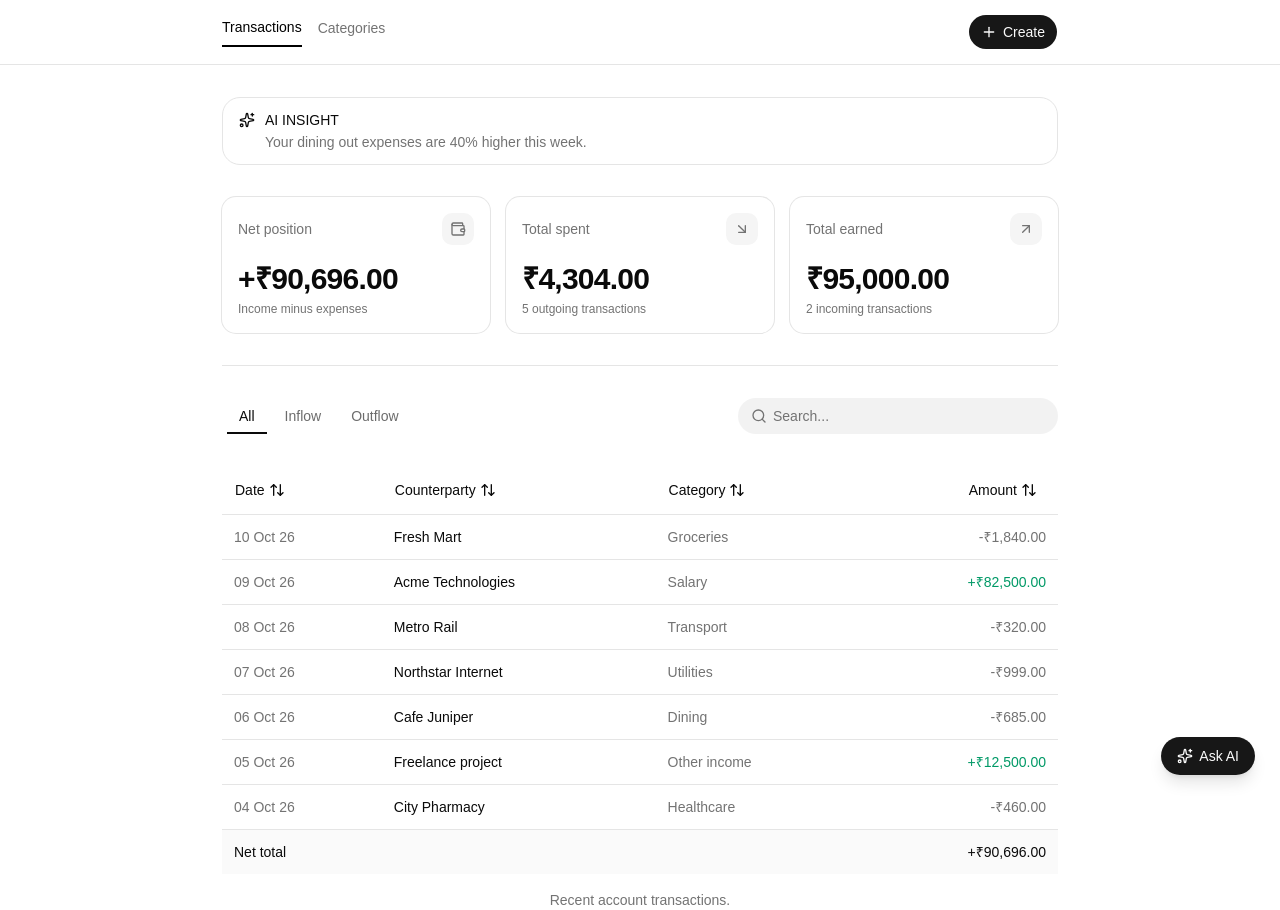
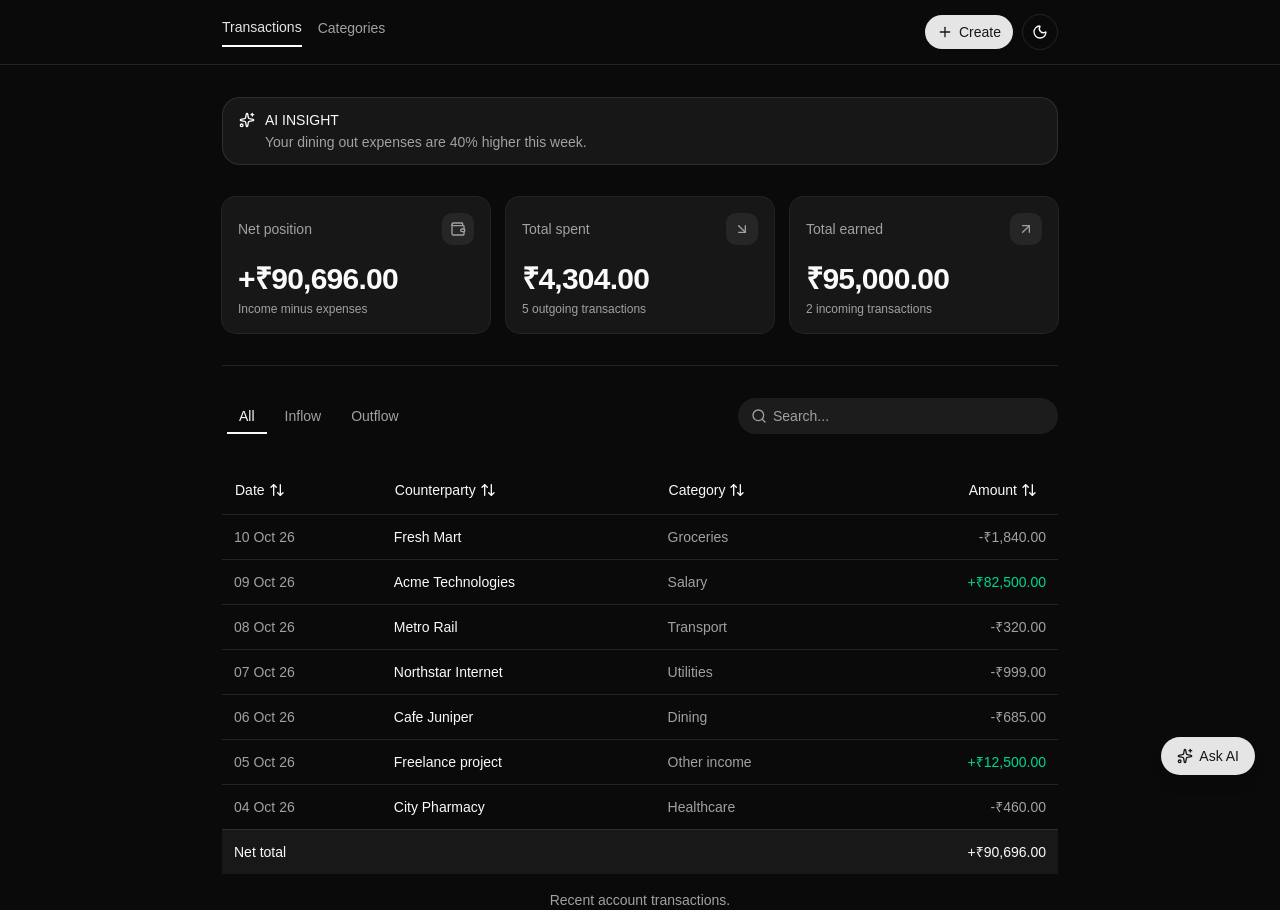
Before and after one commit to jintu-das/minimal-finance, a React (Vite) app: page / in a window 1280 px wide. Built offline with nearby package versions, Linux system fonts and the light colour scheme; no server answers.

Commit message:
feat: add theme provider and mode toggle for improved theme management

```diff
--- /dev/null
+++ b/src/components/common/mode-toggle.tsx
@@ -0,0 +1,39 @@
+import { Moon, Sun } from "lucide-react";
+
+import { Button } from "@/components/ui/button";
+import {
+  DropdownMenu,
+  DropdownMenuContent,
+  DropdownMenuItem,
+  DropdownMenuTrigger,
+} from "@/components/ui/dropdown-menu";
+import { useTheme } from "@/providers/theme-provider";
+
+export function ModeToggle() {
+  const { setTheme } = useTheme();
+
+  return (
+    <DropdownMenu>
+      <DropdownMenuTrigger
+        render={
+          <Button variant="outline" size="icon">
+            <Sun className="h-[1.2rem] w-[1.2rem] scale-100 rotate-0 transition-all dark:scale-0 dark:-rotate-90" />
+            <Moon className="absolute h-[1.2rem] w-[1.2rem] scale-0 rotate-90 transition-all dark:scale-100 dark:rotate-0" />
+            <span className="sr-only">Toggle theme</span>
+          </Button>
+        }
+      ></DropdownMenuTrigger>
+      <DropdownMenuContent align="end">
+        <DropdownMenuItem onClick={() => setTheme("light")}>
+          Light
+        </DropdownMenuItem>
+        <DropdownMenuItem onClick={() => setTheme("dark")}>
+          Dark
+        </DropdownMenuItem>
+        <DropdownMenuItem onClick={() => setTheme("system")}>
+          System
+        </DropdownMenuItem>
+      </DropdownMenuContent>
+    </DropdownMenu>
+  );
+}
--- a/src/components/common/navbar.tsx
+++ b/src/components/common/navbar.tsx
@@ -1,5 +1,6 @@
 import { Link } from "@tanstack/react-router";
 import { CreateMenu } from "./create-menu";
+import { ModeToggle } from "./mode-toggle";
 
 const menuItems = [
   {
@@ -23,7 +24,7 @@
             <Link
               key={menu.id}
               to={menu.to}
-              className="text-sm text-muted-foreground transition-colors hover:text-primary [&.active]:font-medium [&.active]:text-black [&.active]:border-b-2 border-black pb-2"
+              className="text-sm text-muted-foreground transition-colors hover:text-primary [&.active]:font-medium [&.active]:text-primary [&.active]:border-b-2 border-black dark:border-white pb-2"
             >
               {menu.title}
             </Link>
@@ -31,6 +32,7 @@
         </div>
 
         <CreateMenu />
+        <ModeToggle />
         {/* <Button size="icon" variant="secondary">
           <MoonIcon />
         </Button> */}
--- a/src/main.tsx
+++ b/src/main.tsx
@@ -5,6 +5,7 @@
 import { QueryClient, QueryClientProvider } from "@tanstack/react-query";
 import { Toaster } from "@/components/ui/sonner";
 import "./index.css";
+import { ThemeProvider } from "./providers/theme-provider";
 
 // Create a client
 const queryClient = new QueryClient();
@@ -31,9 +32,11 @@
 
 createRoot(document.getElementById("root")!).render(
   <StrictMode>
-    <QueryClientProvider client={queryClient}>
-      <RouterProvider router={router} />
-      <Toaster />
-    </QueryClientProvider>
+    <ThemeProvider defaultTheme="dark" storageKey="vite-ui-theme">
+      <QueryClientProvider client={queryClient}>
+        <RouterProvider router={router} />
+        <Toaster />
+      </QueryClientProvider>
+    </ThemeProvider>
   </StrictMode>,
 );
--- /dev/null
+++ b/src/providers/theme-provider.tsx
@@ -0,0 +1,74 @@
+import { createContext, useContext, useEffect, useState } from "react";
+
+type Theme = "dark" | "light" | "system";
+
+type ThemeProviderProps = {
+  children: React.ReactNode;
+  defaultTheme?: Theme;
+  storageKey?: string;
+};
+
+type ThemeProviderState = {
+  theme: Theme;
+  setTheme: (theme: Theme) => void;
+};
+
+const initialState: ThemeProviderState = {
+  theme: "system",
+  setTheme: () => null,
+};
+
+const ThemeProviderContext = createContext<ThemeProviderState>(initialState);
+
+export function ThemeProvider({
+  children,
+  defaultTheme = "system",
+  storageKey = "vite-ui-theme",
+  ...props
+}: ThemeProviderProps) {
+  const [theme, setTheme] = useState<Theme>(
+    () => (localStorage.getItem(storageKey) as Theme) || defaultTheme,
+  );
+
+  useEffect(() => {
+    const root = window.document.documentElement;
+
+    root.classList.remove("light", "dark");
+
+    if (theme === "system") {
+      const systemTheme = window.matchMedia("(prefers-color-scheme: dark)")
+        .matches
+        ? "dark"
+        : "light";
+
+      root.classList.add(systemTheme);
+      return;
+    }
+
+    root.classList.add(theme);
+  }, [theme]);
+
+  const value = {
+    theme,
+    setTheme: (theme: Theme) => {
+      localStorage.setItem(storageKey, theme);
+      setTheme(theme);
+    },
+  };
+
+  return (
+    <ThemeProviderContext.Provider {...props} value={value}>
+      {children}
+    </ThemeProviderContext.Provider>
+  );
+}
+
+// eslint-disable-next-line react-refresh/only-export-components
+export const useTheme = () => {
+  const context = useContext(ThemeProviderContext);
+
+  if (context === undefined)
+    throw new Error("useTheme must be used within a ThemeProvider");
+
+  return context;
+};
```
